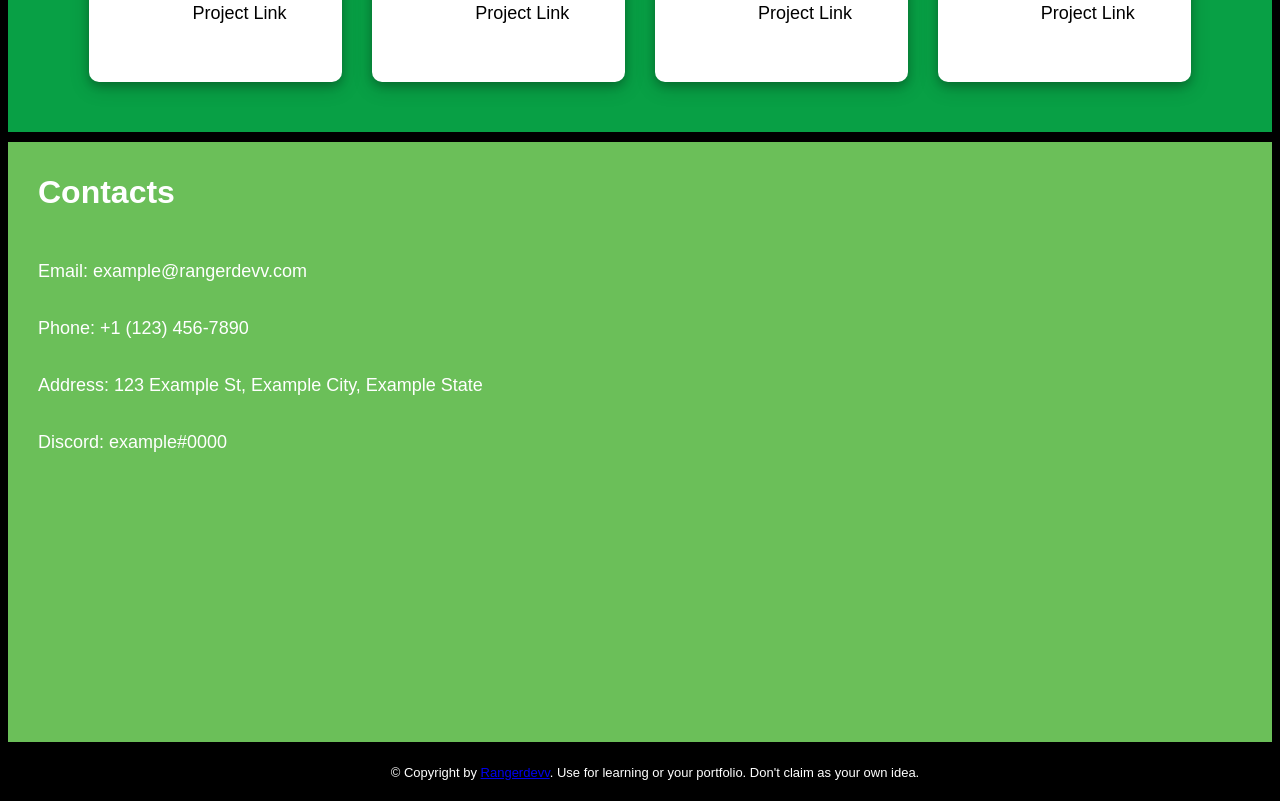
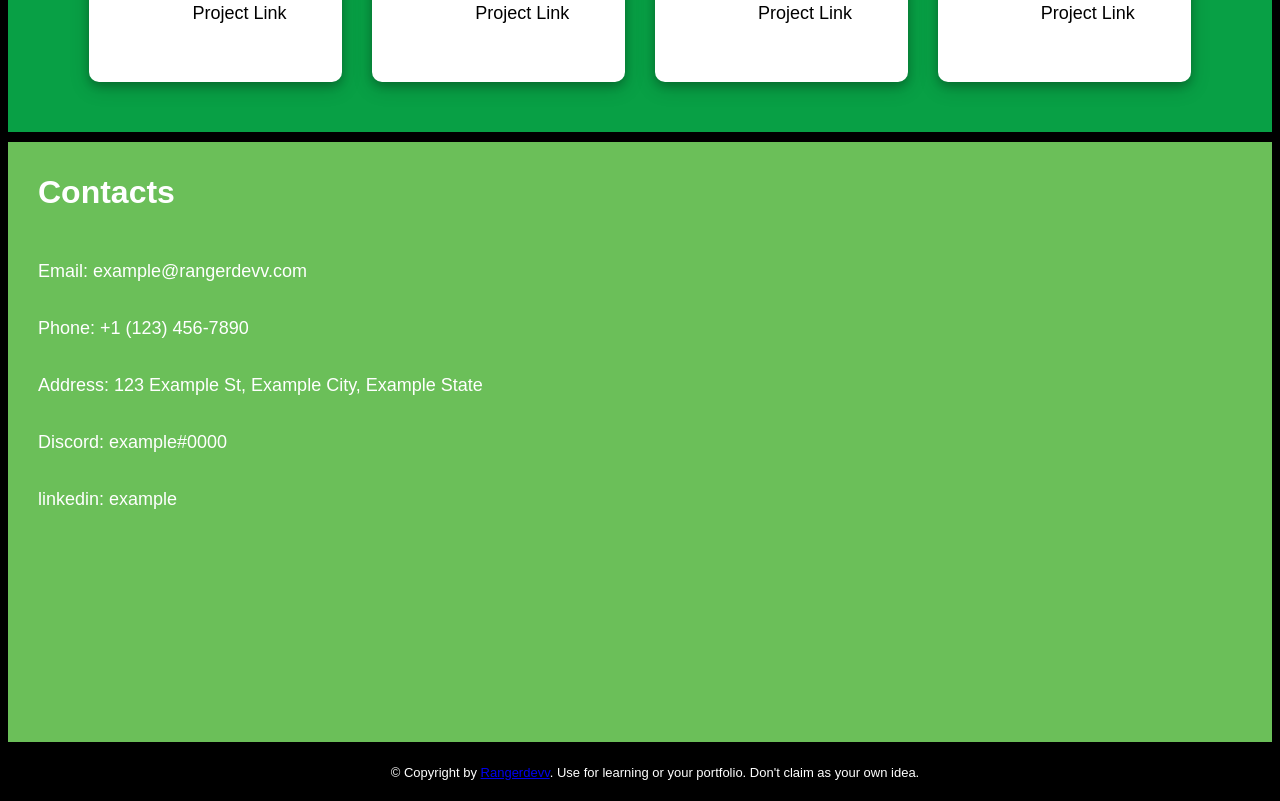
Before and after one commit to RangerDevv/Portfolio-Templete-Website, a website built with Vite: page index.html in a window 1280 px wide. Shown: the part 1739-2540 px from the top of the page. Built offline with nearby package versions, Linux system fonts and the light colour scheme.

Commit message:
Concats Page

```diff
--- a/index.html
+++ b/index.html
@@ -53,6 +53,7 @@
           <p id="CardText">Phone: +1 (123) 456-7890</p>
           <p id="CardText">Address: 123 Example St, Example City, Example State</p>
           <p id="CardText">Discord: example#0000</p>
+          <p id="CardText">linkedin: example</p>
         </div>
         <div class="CopyRight">
           <p>© Copyright by <a href="https://rangerdevv.github.io">Rangerdevv</a>. Use for learning or your portfolio. Don't claim as your own idea.</p>
```
